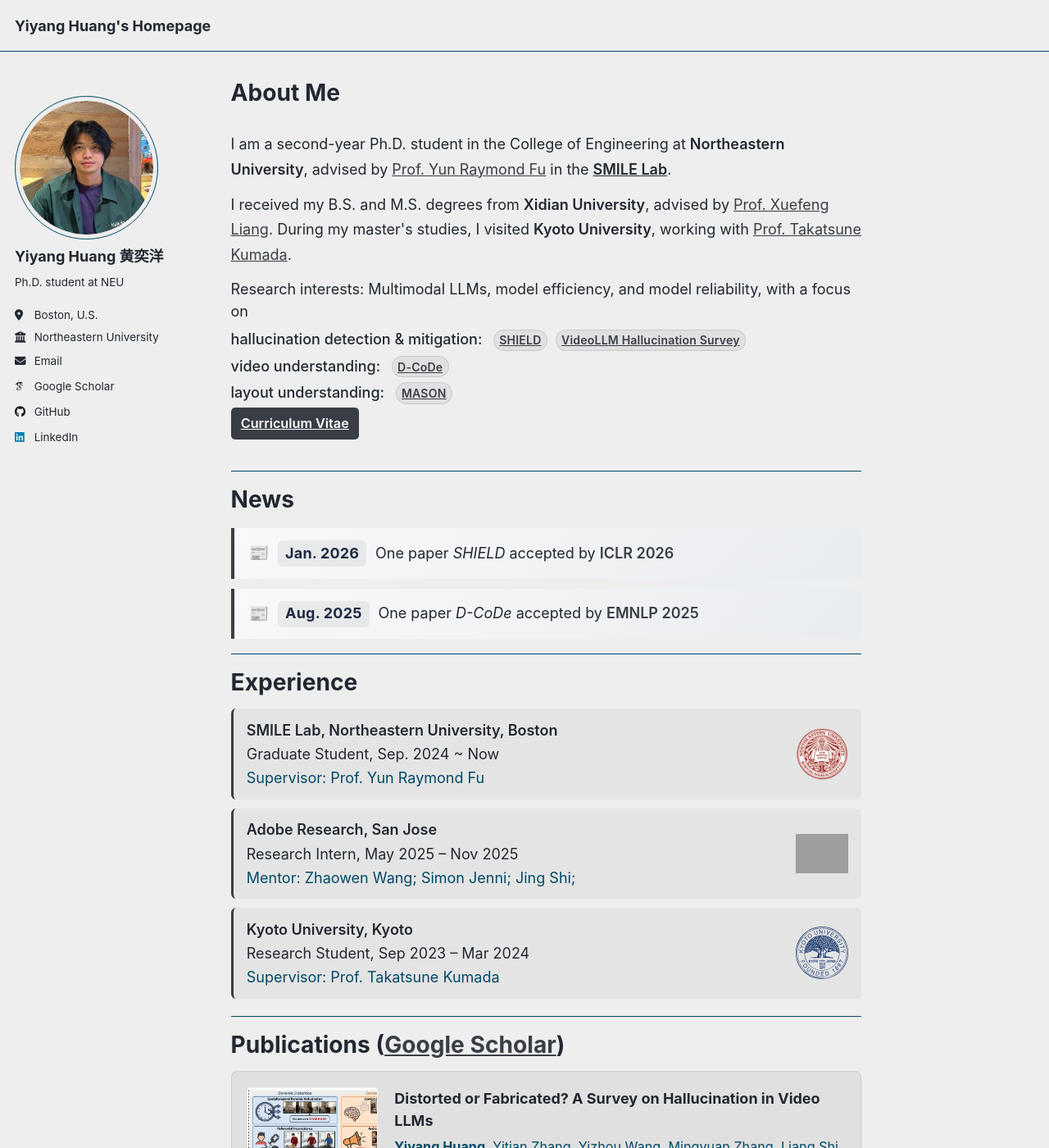
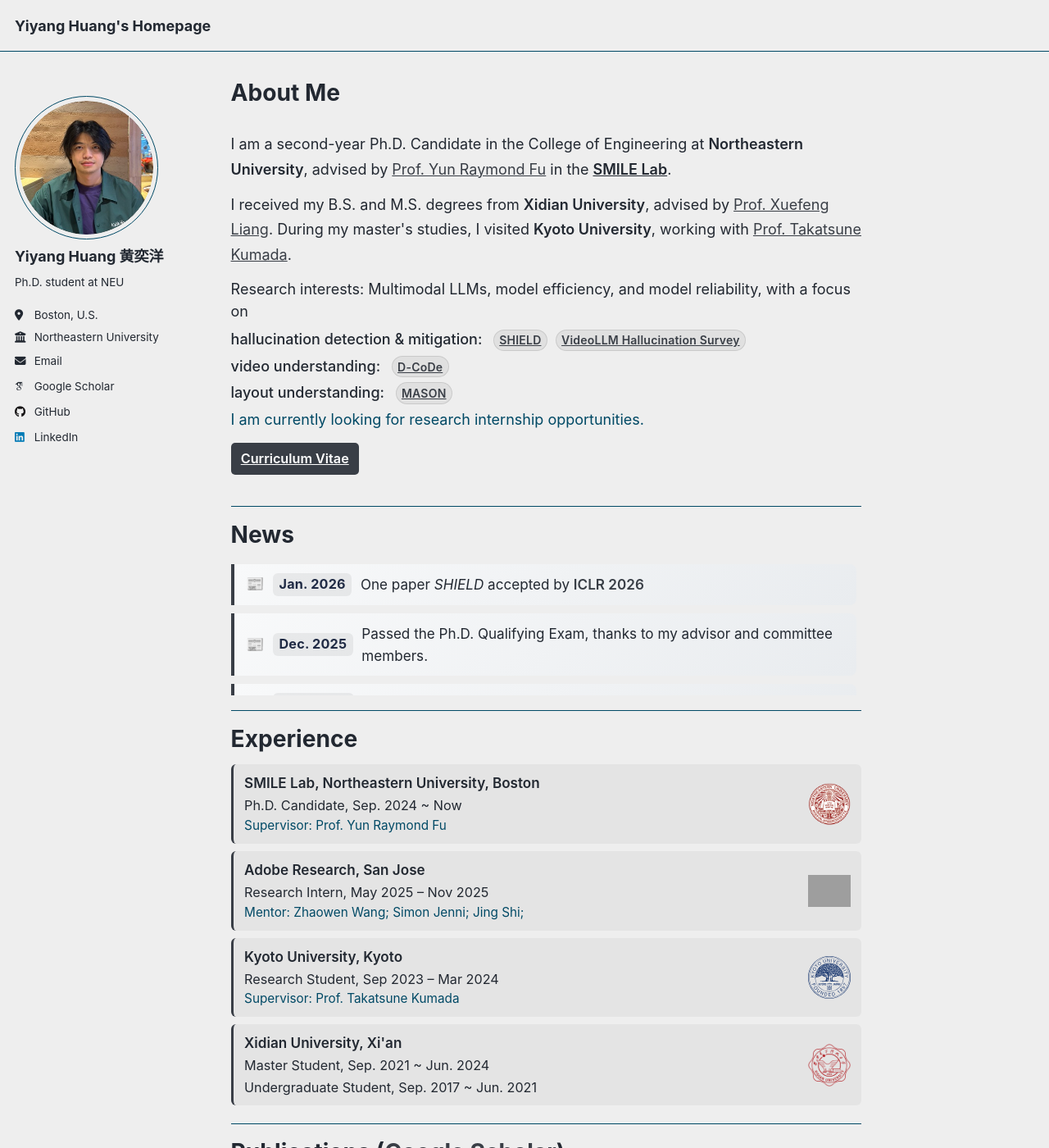
Before and after one commit to hukcc/hukcc.github.io, a Jekyll site: the page built from _pages/about.md, in a window 1280 px wide and 1400 px high. Shown: the whole window at 82% size. Built offline with Jekyll 4.4.1, drawn with Linux system fonts in a browser that asks for light colours; some web fonts are replaced; a script that is not in the unit is left out; grey boxes are pictures that could not be loaded.

Commit message:
Polish about page with refined news and experience sections
- Add Xidian University to experience with logo
- Expand news with QE, Adobe internship, and NEU journey
- Adjust news order and add scrollable container
- Refine button sizes and publication thumbnail styling
- Update intro text and add internship seeking note

```diff
--- a/_pages/about.md
+++ b/_pages/about.md
@@ -1,7 +1,7 @@
 ---
 permalink: /
 title: "About Me"
-excerpt: "Ph.D. Student | Northeastern University"
+excerpt: "Ph.D. Candidate | Northeastern University"
 author_profile: true
 redirect_from:
   - /about/
@@ -10,7 +10,7 @@
 
 <div class="intro-block">
   <p>
-    I am a second-year Ph.D. student in the College of Engineering at
+    I am a second-year Ph.D. Candidate in the College of Engineering at
     <span class="kw">Northeastern University</span>, advised by
     <a href="https://www1.ece.neu.edu/~yunfu/">Prof. Yun Raymond Fu</a> in the
     <a class="kw" href="https://fulab.sites.northeastern.edu/">SMILE Lab</a>.
@@ -37,6 +37,9 @@
       <a class="paper-tag" href="#pub-mason">MASON</a>
     </div>
   </div>
+  <p class="intro-note">
+    I am currently looking for research internship opportunities.
+  </p>
   <p class="intro-cta">
     <a class="btn-cv" href="../files/cv-yiyang.pdf">Curriculum Vitae</a>
   </p>
@@ -54,8 +57,23 @@
   </div>
   <div class="news-item">
     <span class="news-icon">📰</span>
+    <span class="news-date">Dec. 2025</span>
+    <span class="news-text">Passed the Ph.D. Qualifying Exam, thanks to my advisor and committee members.</span>
+  </div>
+  <div class="news-item">
+    <span class="news-icon">📰</span>
     <span class="news-date">Aug. 2025</span>
     <span class="news-text">One paper <em>D-CoDe</em> accepted by <span class="news-venue">EMNLP 2025</span></span>
+  </div>
+  <div class="news-item">
+    <span class="news-icon">📰</span>
+    <span class="news-date">May 2025</span>
+    <span class="news-text">Started Research Internship at <span class="news-venue">Adobe Research</span>.</span>
+  </div>
+  <div class="news-item">
+    <span class="news-icon">📰</span>
+    <span class="news-date">Sep. 2024</span>
+    <span class="news-text">Started my journey at <span class="news-venue">Northeastern University</span>.</span>
   </div>
 </div>
 
@@ -66,7 +84,7 @@
   <div class="exp-item">
     <div class="exp-text">
       <div class="exp-org">SMILE Lab, Northeastern University, Boston</div>
-      <div class="exp-role">Graduate Student, Sep. 2024 ~ Now</div>
+      <div class="exp-role">Ph.D. Candidate, Sep. 2024 ~ Now</div>
       <div class="exp-supervisor">Supervisor: Prof. Yun Raymond Fu</div>
     </div>
     <div class="exp-media">
@@ -91,6 +109,16 @@
     </div>
     <div class="exp-media">
       <img src="/images/Kyoto University Emblem.svg" alt="Kyoto University">
+    </div>
+  </div>
+  <div class="exp-item">
+    <div class="exp-text">
+      <div class="exp-org">Xidian University, Xi'an</div>
+      <div class="exp-role">Master Student, Sep. 2021 ~ Jun. 2024</div>
+      <div class="exp-role">Undergraduate Student, Sep. 2017 ~ Jun. 2021</div>
+    </div>
+    <div class="exp-media">
+      <img src="/images/xdu.png" alt="Xidian University">
     </div>
   </div>
 </div>
@@ -194,6 +222,11 @@
   margin-top: 0.2em;
 }
 
+.intro-note {
+  color: var(--global-text-color-light, #666);
+  margin-top: 0.6em;
+}
+
 .intro-meta {
   color: var(--global-text-color-light, #666);
 }
@@ -212,8 +245,8 @@
   align-items: center;
   justify-content: space-between;
   gap: 1em;
-  padding: 0.7em 0.9em;
-  margin-bottom: 0.6em;
+  padding: 0.55em 0.75em;
+  margin-bottom: 0.5em;
   background: rgba(0, 0, 0, 0.04);
   border-left: 3px solid var(--global-link-color, #007bff);
   border-radius: 6px;
@@ -226,8 +259,8 @@
 
 .exp-media {
   flex-shrink: 0;
-  width: 64px;
-  height: 64px;
+  width: 52px;
+  height: 52px;
   display: flex;
   align-items: center;
   justify-content: center;
@@ -244,16 +277,19 @@
 .exp-org {
   font-weight: 600;
   color: var(--global-text-color, #222);
+  font-size: 0.95em;
 }
 
 .exp-role {
   margin-top: 0.15em;
   color: var(--global-text-color, #333);
+  font-size: 0.9em;
 }
 
 .exp-supervisor {
   margin-top: 0.1em;
   color: var(--global-text-color-light, #666);
+  font-size: 0.85em;
 }
 
 .focus-title {
@@ -307,13 +343,16 @@
 /* News Styles */
 .news-container {
   margin: 1em 0;
+  max-height: 160px; /* shows about 2-3 items */
+  overflow-y: auto;
+  padding-right: 6px;
 }
 
 .news-item {
   display: flex;
   align-items: center;
-  padding: 0.8em 1em;
-  margin-bottom: 0.7em;
+  padding: 0.6em 0.8em;
+  margin-bottom: 0.55em;
   background: linear-gradient(135deg, #f8f9fa 0%, #e9ecef 100%);
   border-left: 4px solid var(--global-link-color, #007bff);
   border-radius: 0 8px 8px 0;
@@ -322,20 +361,22 @@
 }
 
 .news-icon {
-  font-size: 1.1em;
+  font-size: 1em;
 }
 
 .news-date {
   font-weight: 700;
   color: #1f2a44;
   background: rgba(0, 0, 0, 0.06);
-  padding: 0.1em 0.5em;
+  padding: 0.08em 0.45em;
   border-radius: 6px;
   letter-spacing: 0.2px;
+  font-size: 0.9em;
 }
 
 .news-text {
   flex: 1;
+  font-size: 0.95em;
 }
 
 .news-venue {
```
Also changed, not shown: images/xdu.png (added).
